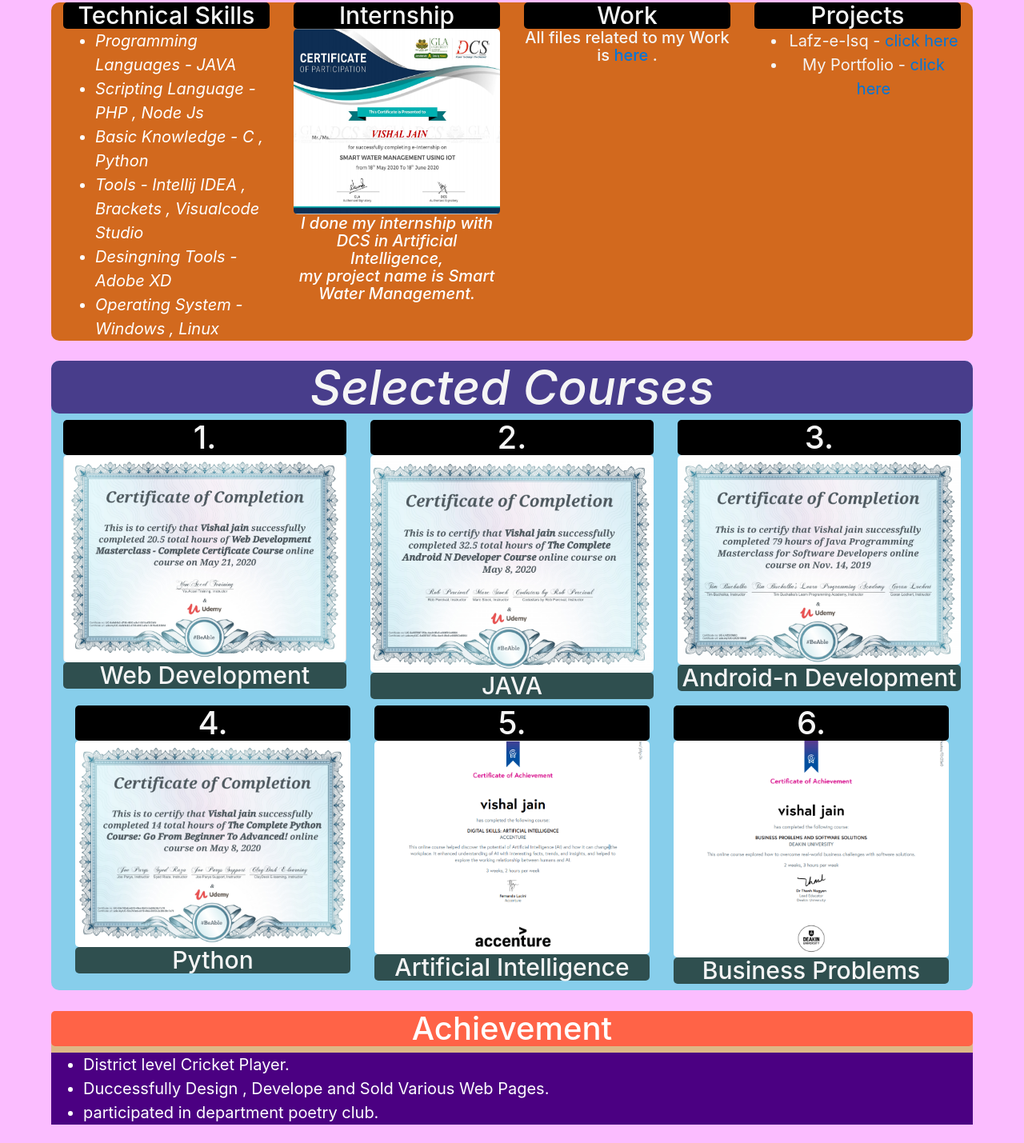
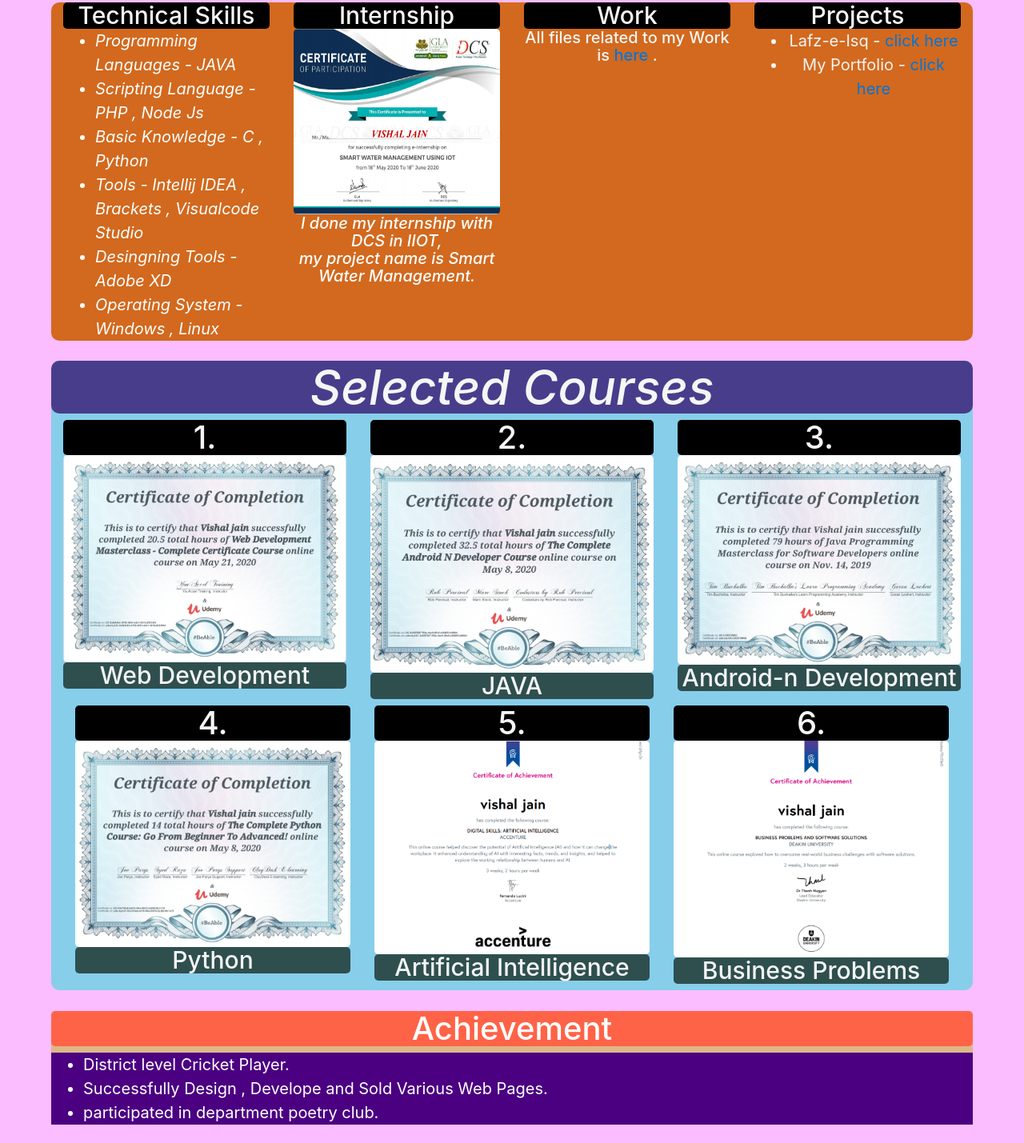
Before and after one commit to vishal8433/my_portfolio.github.io, a plain HTML site: page index.html in a window 1280 px wide. Shown: the part 529-1958 px from the top of the page at 80% size. Drawn offline with nearby package versions, Linux system fonts and the light colour scheme; a script that the page names is missing.

Commit message:
Update index.html

```diff
--- a/index.html
+++ b/index.html
@@ -81,7 +81,7 @@
             <div class="col-sm-3 co1">
                 <h1 class="internship">Internship</h1>
                 <img class="internshipimg" src="internship.png">
-                <h1 class="internship-info">I done my internship with DCS in Artificial Intelligence,<br>my project name is Smart Water Management.</h1>
+                <h1 class="internship-info">I done my internship with DCS in IIOT,<br>my project name is Smart Water Management.</h1>
             </div>
             <div class="col-sm-3 co1">
                 <h1 class="work">Work</h1>
@@ -152,7 +152,7 @@
             <h1 class="achivementheading">Achievement</h1>
             <ul class="achievelist" >
                 <li>District level Cricket Player.</li>
-                <li>Duccessfully Design , Develope and Sold Various Web Pages.</li>
+                <li>Successfully Design , Develope and Sold Various Web Pages.</li>
                 <li>participated in department poetry club.</li>
             </ul>
         </div>
```
